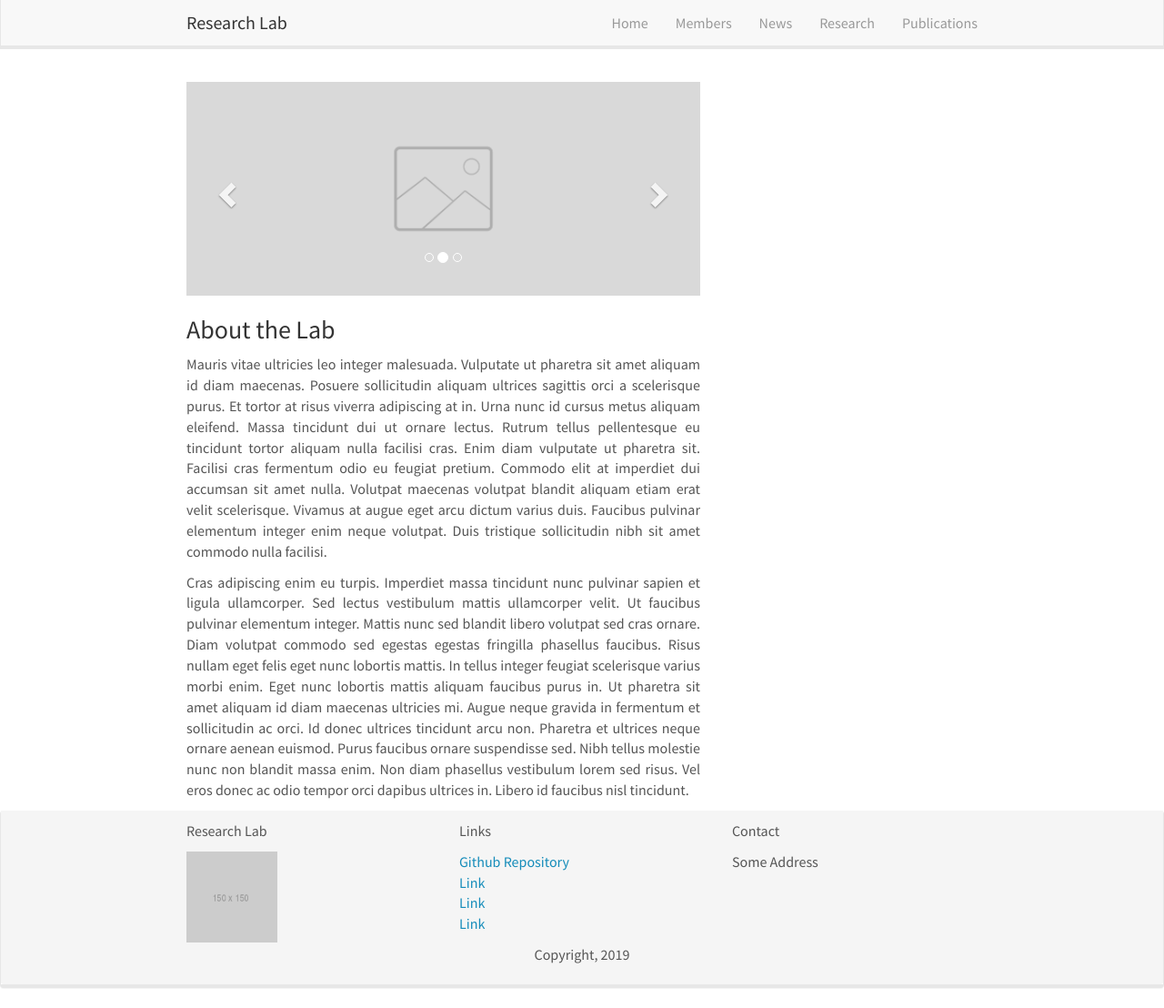
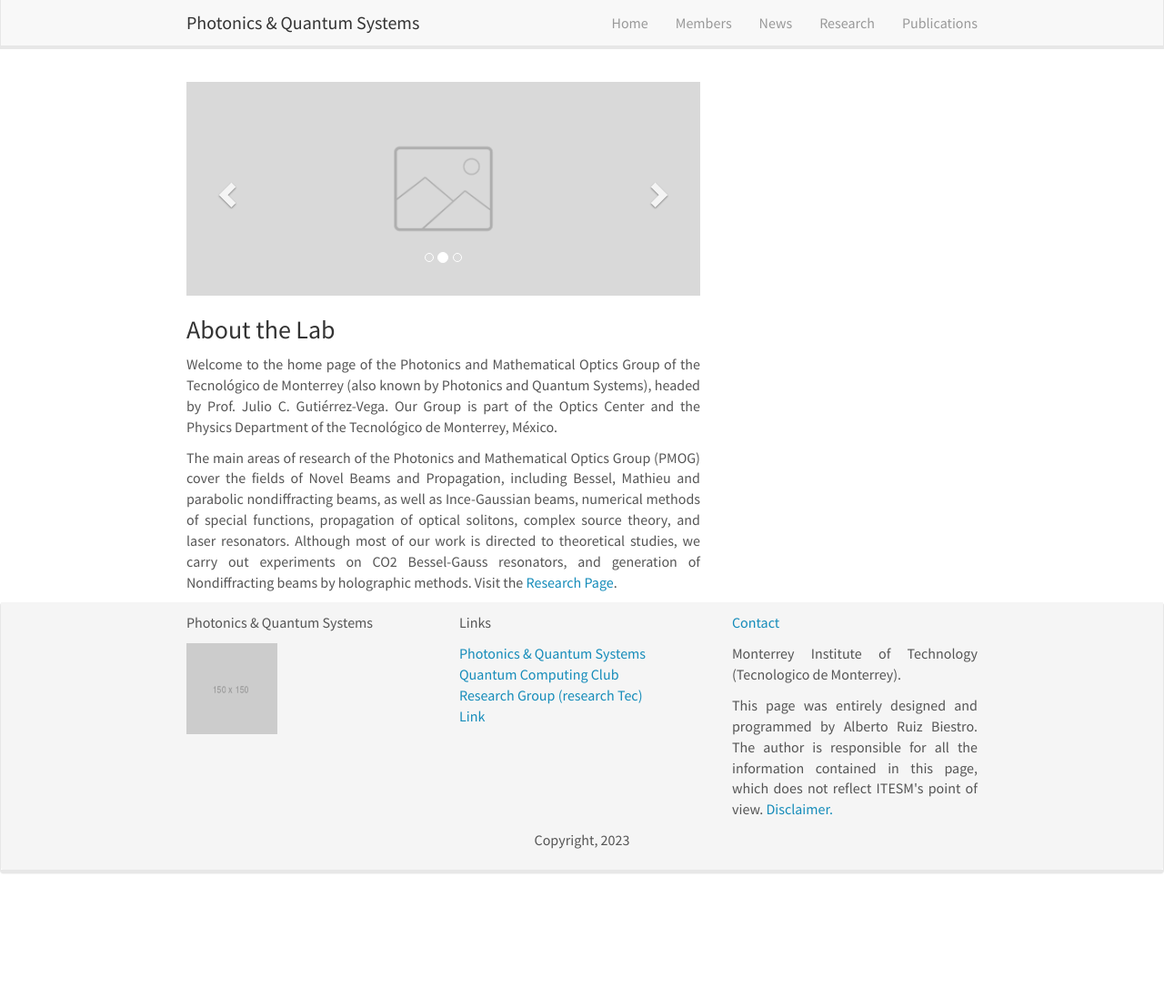
Before and after one commit to Tec-Quantum-Computing-Club/tec-quantum-computing-club.github.io, a Jekyll site: the page built from _pages/home.md, in a window 1280 px wide and 1108 px high. Shown: the whole window at 91% size. Built offline with Jekyll 4.4.1, drawn with Linux system fonts in a browser that asks for light colours; nearby versions of some CDN libraries; comment, search, counter and statistics services are not loaded.

Commit message:
overall changes

```diff
--- a/_config.yml
+++ b/_config.yml
@@ -6,12 +6,13 @@
 # 'jekyll serve'. If you change this file, please restart the server process.
 
 # Site settings
-title: Research Lab
+title: Photonics & Quantum Systems
 email: your-email@domain.com
 description: > # this means to ignore newlines until "baseurl:"
-  Write an awesome description for your new site here. You can edit this
-  line in _config.yml. It will appear in your document head meta (for
-  Google search results) and in your feed.xml site description.
+  Photonics and Quantum Systems (and Mathematical Optics) Group.
+  Design, implementation, and application of photonic and quantum
+  systems in metrology, communications, quantum computing, structured
+  light engineering, and nonlinear systems.
 baseurl: ""
 url: ""
 
--- a/_includes/footer.html
+++ b/_includes/footer.html
@@ -11,21 +11,22 @@
 			<div class="col-sm-4">
 				<p>Links</p>
 				<ul class="list-unstyled">
-					<li><a href="https://github.com/ericdaat/research-lab-website">Github Repository</a></li>
-					<li><a href="">Link</a></li>
-					<li><a href="">Link</a></li>
+					<li><a href="https://tec.mx/en/research/photonics-and-quantum-systems">Photonics & Quantum Systems</a></li>
+					<li><a href="https://www.instagram.com/quantum.mty/">Quantum Computing Club</a></li>
+					<li><a href="https://research.tec.mx/vivo-tec/display/GIEE_395">Research Group (research Tec)</a></li>
 					<li><a href="">Link</a></li>
 				</ul>
 			</div>
 
 			<div class="col-sm-4">
-				<p>Contact</p>
-				<p>Some Address</p>
+        <p><a href="mailto:juliocesar@tec.mx">Contact</a></p>
+				<p>Monterrey Institute of Technology (Tecnologico de Monterrey).</p>
+        <p> This page was entirely designed and programmed by Alberto Ruiz Biestro. The author is responsible for all the information contained in this page, which does not reflect ITESM's point of view. <a href="https://sitios.itesm.mx/va/sitio/avisoEN.html">Disclaimer.</a></p>
 			</div>
 		</div>
 
 		<div class="row mt-3">
-			<p class="text-center">Copyright, 2019</p>
+			<p class="text-center">Copyright, 2023</p>
 		</div>
 	</div>
   </div>
--- a/_pages/home.md
+++ b/_pages/home.md
@@ -1,13 +1,13 @@
 ---
 title: "Home"
 layout: homelay
-excerpt: "RT2 Lab at Institut Curie"
+excerpt: "Physics and Mathematical Optics"
 sitemap: false
 permalink: /
 ---
 
 ### About the Lab
 
-Mauris vitae ultricies leo integer malesuada. Vulputate ut pharetra sit amet aliquam id diam maecenas. Posuere sollicitudin aliquam ultrices sagittis orci a scelerisque purus. Et tortor at risus viverra adipiscing at in. Urna nunc id cursus metus aliquam eleifend. Massa tincidunt dui ut ornare lectus. Rutrum tellus pellentesque eu tincidunt tortor aliquam nulla facilisi cras. Enim diam vulputate ut pharetra sit. Facilisi cras fermentum odio eu feugiat pretium. Commodo elit at imperdiet dui accumsan sit amet nulla. Volutpat maecenas volutpat blandit aliquam etiam erat velit scelerisque. Vivamus at augue eget arcu dictum varius duis. Faucibus pulvinar elementum integer enim neque volutpat. Duis tristique sollicitudin nibh sit amet commodo nulla facilisi.
+Welcome to the home page of the Photonics and Mathematical Optics Group of the Tecnológico de Monterrey (also known by Photonics and Quantum Systems), headed by Prof. Julio C. Gutiérrez-Vega. Our Group is part of the Optics Center and the  Physics Department of the Tecnológico de Monterrey, México.
 
-Cras adipiscing enim eu turpis. Imperdiet massa tincidunt nunc pulvinar sapien et ligula ullamcorper. Sed lectus vestibulum mattis ullamcorper velit. Ut faucibus pulvinar elementum integer. Mattis nunc sed blandit libero volutpat sed cras ornare. Diam volutpat commodo sed egestas egestas fringilla phasellus faucibus. Risus nullam eget felis eget nunc lobortis mattis. In tellus integer feugiat scelerisque varius morbi enim. Eget nunc lobortis mattis aliquam faucibus purus in. Ut pharetra sit amet aliquam id diam maecenas ultricies mi. Augue neque gravida in fermentum et sollicitudin ac orci. Id donec ultrices tincidunt arcu non. Pharetra et ultrices neque ornare aenean euismod. Purus faucibus ornare suspendisse sed. Nibh tellus molestie nunc non blandit massa enim. Non diam phasellus vestibulum lorem sed risus. Vel eros donec ac odio tempor orci dapibus ultrices in. Libero id faucibus nisl tincidunt.
+The main areas of research of the Photonics and Mathematical Optics Group (PMOG) cover the fields of Novel Beams and Propagation, including Bessel, Mathieu and parabolic nondiffracting beams, as well as Ince-Gaussian beams, numerical methods of special functions, propagation of optical solitons, complex source theory, and laser resonators. Although most of our work is directed to theoretical studies, we carry out experiments on CO2 Bessel-Gauss resonators, and generation of Nondiffracting beams by holographic methods. Visit the [Research Page](./research).
```
